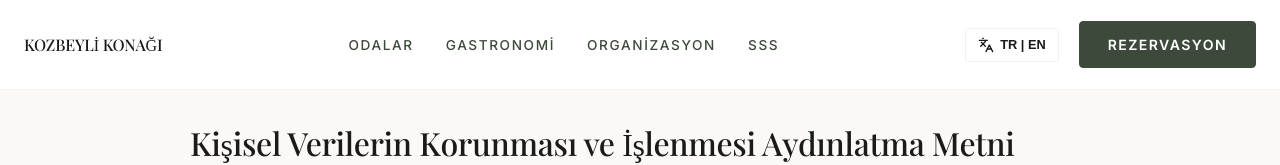
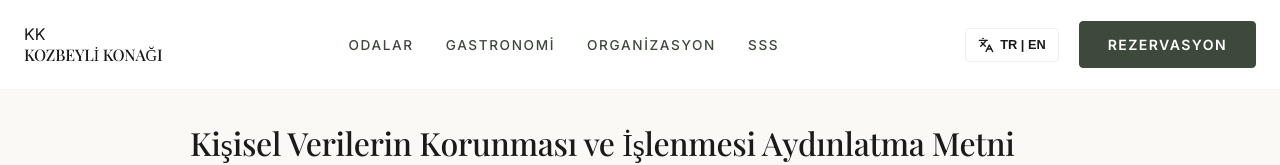
Before and after one commit to No3214/WebSitesi, a Next.js app: page /kvkk in a window 1280 px wide. Shown: the top 165 px of the page. Built offline with nearby package versions, Linux system fonts and the light colour scheme; no server answers; a web font is replaced by a local one.

Commit message:
feat: integrate Visual DNA into SiteHeader and finalize Phase 17

```diff
--- a/src/components/site-header.tsx
+++ b/src/components/site-header.tsx
@@ -26,8 +26,12 @@ export function SiteHeader() {
   return (
     <header className="header premium-header">
       <div className="container header-inner">
-        <Link href="/" className="brand-logo serif">
-          KOZBEYLİ KONAĞI
+        <Link href="/" className="brand-logo flex items-center gap-4">
+          <div className="logo-icon w-10 h-10 border border-olive/30 rounded-full flex items-center justify-center font-serif text-olive text-xs tracking-tighter overflow-hidden relative group">
+            <div className="absolute inset-0 bg-olive/5 group-hover:bg-olive/10 transition-colors" />
+            <span className="relative z-10">KK</span>
+          </div>
+          <span className="serif tracking-[0.2em] text-lg text-olive">KOZBEYLİ KONAĞI</span>
         </Link>
 
         <nav className="nav">
```
